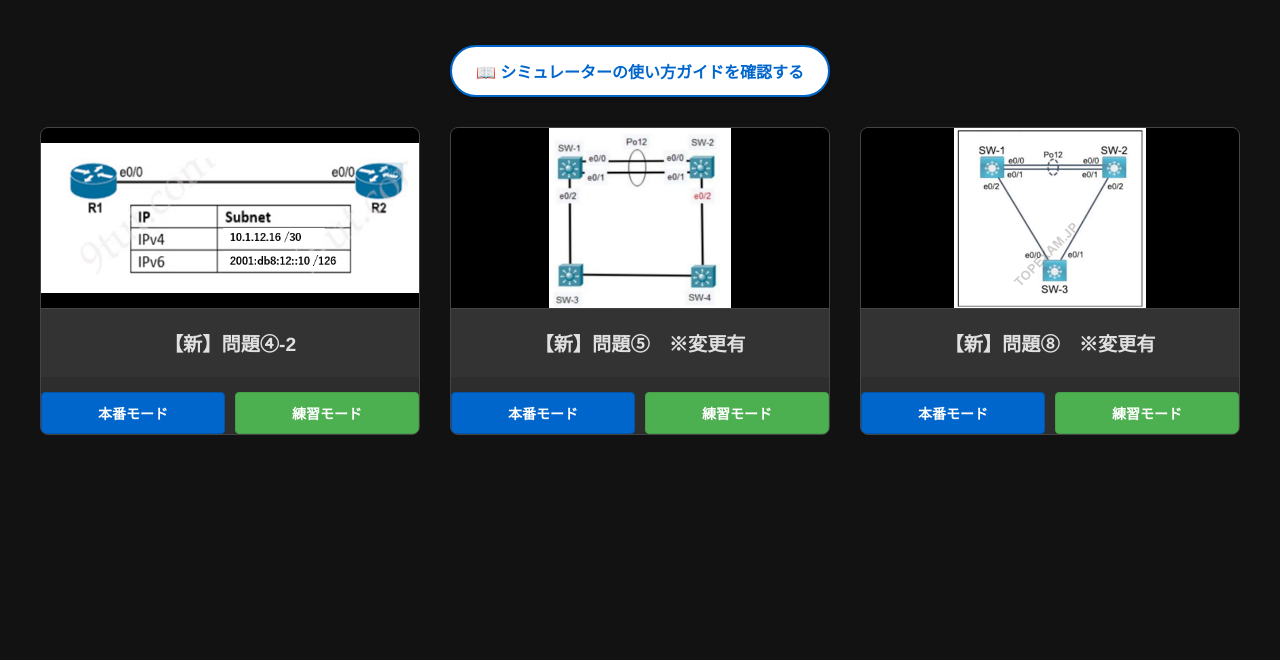
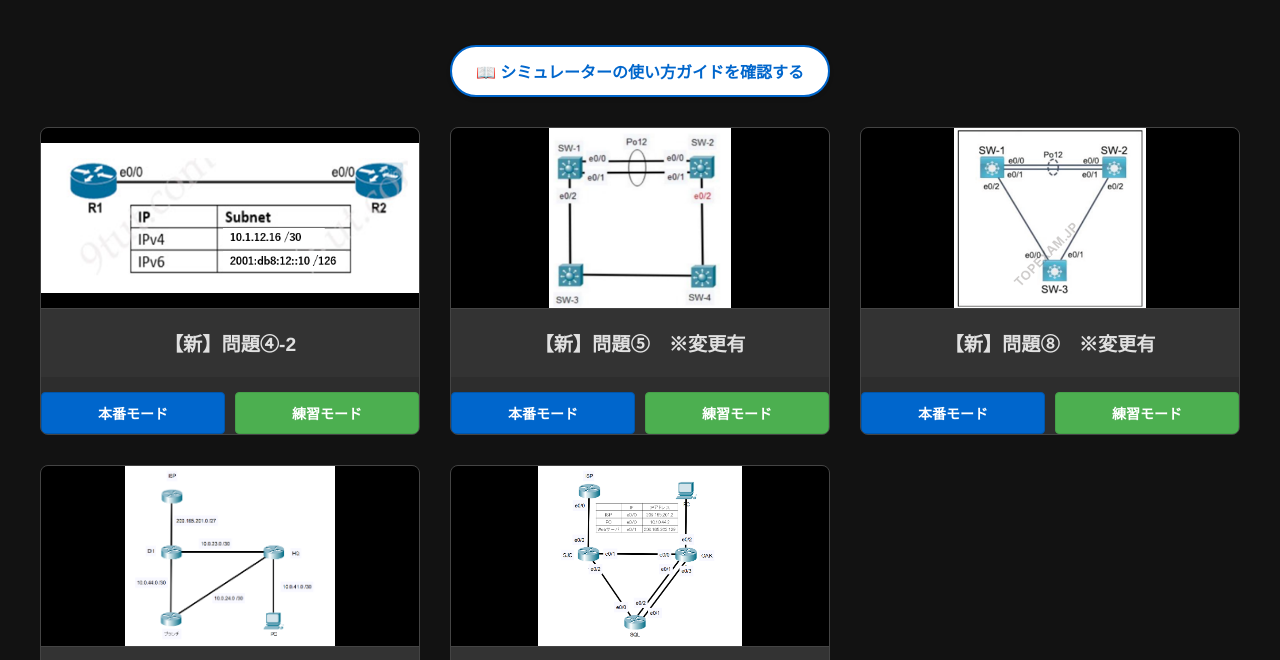
Before and after one commit to actias22/ccna-sim, a plain HTML site: page index.html in a window 1280 px wide. Shown: the part 140-800 px from the top of the page. Drawn offline with Linux system fonts and the light colour scheme.

Commit message:
Update index.html

```diff
--- a/index.html
+++ b/index.html
@@ -148,7 +148,7 @@
 
             if (typeof scenarios !== 'undefined') {
                 // ▼ 一時対応: 表示したい問題のIDのみを指定 ▼
-                const visibleIds = ['new_q4_2', 'new_q5', 'new_q8'];
+                const visibleIds = ['new_q4_2', 'new_q5', 'new_q8', 'new_q10', 'new_q11'];
                 const targetScenarios = scenarios.filter(scene => visibleIds.includes(scene.id));
 
                 // ▼ 通常表示に戻す場合は上記2行を削除し、下の1行のコメントを外してください ▼
```
